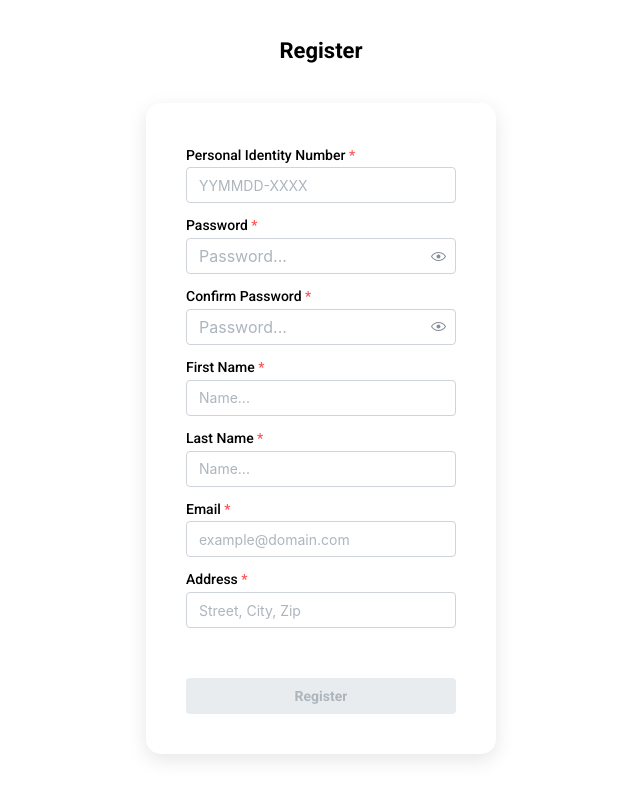
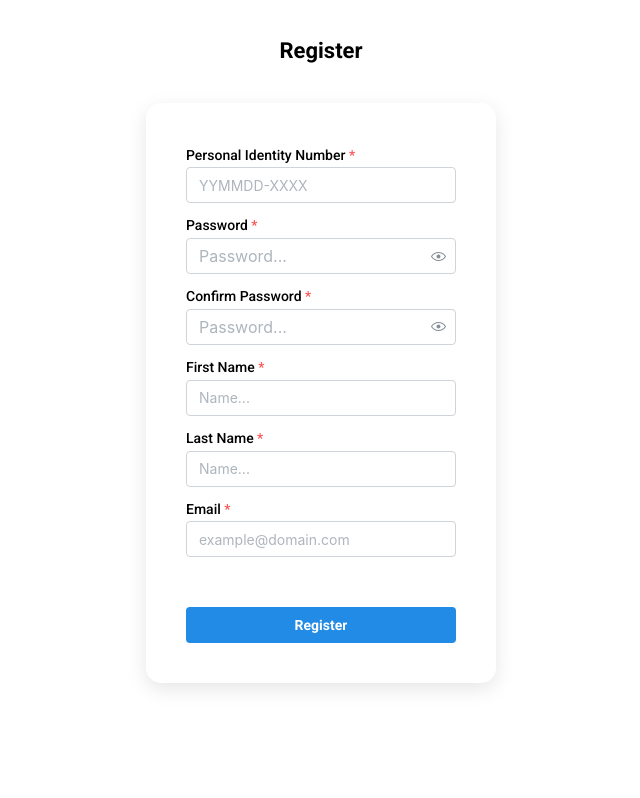
Before and after one commit to Aeezin/LAATAHealthCareAB, a React (Vite) app in the folder medical-app-client/: page /register in a window 1280 px wide. Shown: the top 798 px of the page, without its empty margins (319-959 px from the left). Built offline with nearby package versions, Linux system fonts and the light colour scheme.

Commit message:
Remove address field and related validation from registration form

```diff
--- a/medical-app-client/src/components/Register.jsx
+++ b/medical-app-client/src/components/Register.jsx
@@ -61,7 +61,6 @@ function Register() {
   const [passwordPopoverOpened, setPasswordPopoverOpened] = useState(false);
   const [confirmPasswordPopoverOpened, setConfirmPasswordPopoverOpened] = useState(false);
   const [emailPopoverOpened, setEmailPopoverOpened] = useState(false);
-  const [addressPopoverOpened, setAddressPopoverOpened] = useState(false);
   const [firstNamePopoverOpened, setFirstNamePopoverOpened] = useState(false);
   const [lastNamePopoverOpened, setLastNamePopoverOpened] = useState(false);
   const [personalIdPopoverOpened, setPersonalIdPopoverOpened] = useState(false);
@@ -78,7 +77,6 @@ function Register() {
     firstName: "",
     lastName: "",
     email: "",
-    address: "",
   });
 
   const checks = requirements.map((requirement, index) => (
@@ -95,8 +93,7 @@ function Register() {
     confirmPassword.trim() !== "" &&
     credentials.firstName.trim() !== "" &&
     credentials.lastName.trim() !== "" &&
-    credentials.email.trim() !== "" &&
-    credentials.address.trim() !== "";
+    credentials.email.trim() !== "";
 
   const isFormValid = allFieldsFilled && strength === 100 && match;
 
@@ -125,10 +122,6 @@ function Register() {
 
     if (!validateEmail(credentials.email)) {
       errors.email = "Invalid email address";
-    }
-
-    if (!validateAddress(credentials.address)) {
-      errors.address = "Please provide street, city, and zip code (comma separated)";
     }
 
     if (credentials.firstName.trim().length < 2) {
@@ -214,7 +207,7 @@ function Register() {
           </Popover.Target>
           <Popover.Dropdown>
             <FieldRequirement
-              label="Valid personal identity number format: YYMMDD-xxxx"
+              label="Valid personal identity number format: YYMMDD-XXXX"
               meets={validatePersonalIdentityNumber(credentials.personalIdentityNumber) === true}
             />
           </Popover.Dropdown>
@@ -321,25 +314,7 @@ function Register() {
           </Popover.Dropdown>
         </Popover>
 
-        <Popover opened={addressPopoverOpened} position="bottom" width="target" transitionProps={{ transition: "pop" }}>
-          <Popover.Target>
-            <div onFocusCapture={() => setAddressPopoverOpened(true)} onBlurCapture={() => setAddressPopoverOpened(false)}>
-              <TextInput
-                label="Address"
-                name="address"
-                placeholder="Street, City, Zip"
-                required
-                value={credentials.address}
-                onChange={handleInputChange}
-                error={validationErrors.address}
-              />
-            </div>
-          </Popover.Target>
-          <Popover.Dropdown>
-            <FieldRequirement label="Valid address format: Street name + number, postal code, and city"  meets={validateAddress(credentials.address) === true} />
-          </Popover.Dropdown>
-        </Popover>
-        <RegisterButton disabled={!isFormValid} type="submit">
+        <RegisterButton disabled={isFormValid} type="submit">
           Register
         </RegisterButton>
       </FormWrapper>
@@ -381,16 +356,4 @@ const validateEmail = (email) => {
   return regex.test(email);
 };
 
-const validateAddress = (address) => {
-  // Basic validation: street, postal code, and city (comma separated)
-  const parts = address.split(",").map((part) => part.trim());
-
-  return (
-    parts.length >= 3 && // at least street, postal code, city
-    parts.every((part) => part.length > 0) && // no empty parts
-    /^[A-Za-zÅÄÖåäö\s]+ \d+$/.test(parts[0]) && // street name followed by number
-    /^\d{3}\s?\d{2}$/.test(parts[1]) // Swedish postal code
-  );
-};
-
 export default Register;
```
